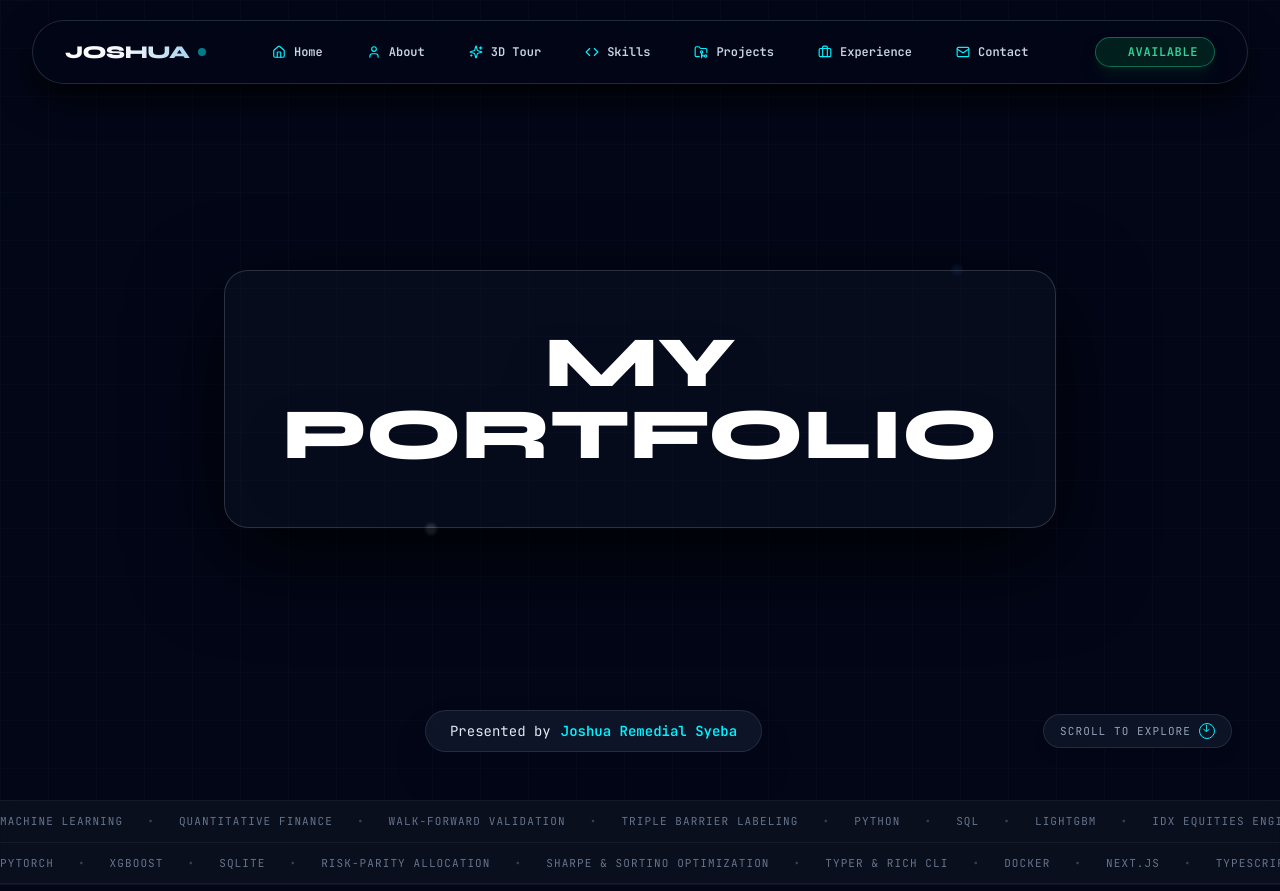
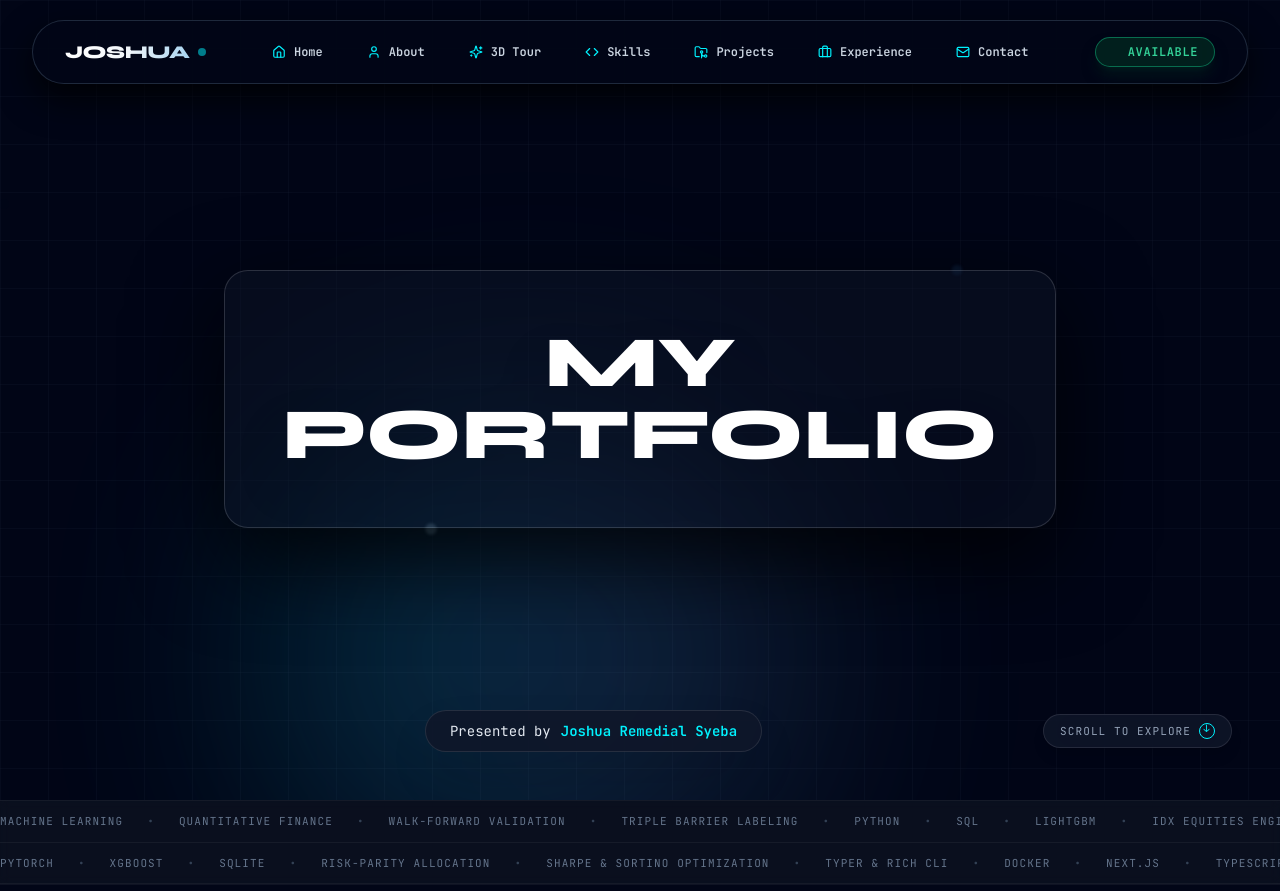
Before and after one commit to Josshua-DSA/Ingenium, a Next.js app: page / in a window 1280 px wide. Shown: the top 891 px of the page. Built offline with nearby package versions, Linux system fonts and the light colour scheme.

Commit message:
feat(hero): implement physical 4-corner traveling orbital spotlight component

```diff
--- a/app/globals.css
+++ b/app/globals.css
@@ -125,18 +125,37 @@ body {
   animation-play-state: paused;
 }
 
-/* Traveling Orbital Background Spotlight (Orbit 4 Sudut Layar: Top -> Right -> Bottom -> Left -> Top) */
-@keyframes spotlightOrbit {
-  0%   { background-position: 50% -20%; }
-  25%  { background-position: 120% 50%; }
-  50%  { background-position: 50% 120%; }
-  75%  { background-position: -20% 50%; }
-  100% { background-position: 50% -20%; }
+/* Physical Traveling Orbital Light Beam (Orbiting 4 Corners: Top -> Right -> Bottom -> Left -> Top) */
+@keyframes orbitFourCorners {
+  0% {
+    top: 5%;
+    left: 50%;
+    transform: translate(-50%, -50%);
+  }
+  25% {
+    top: 50%;
+    left: 90%;
+    transform: translate(-50%, -50%);
+  }
+  50% {
+    top: 90%;
+    left: 50%;
+    transform: translate(-50%, -50%);
+  }
+  75% {
+    top: 50%;
+    left: 10%;
+    transform: translate(-50%, -50%);
+  }
+  100% {
+    top: 5%;
+    left: 50%;
+    transform: translate(-50%, -50%);
+  }
 }
 
-.animate-spotlight-orbit {
-  background-size: 140% 140%;
-  animation: spotlightOrbit 16s ease-in-out infinite;
+.animate-orbital-glow {
+  animation: orbitFourCorners 12s cubic-bezier(0.4, 0, 0.2, 1) infinite;
 }
 
 /* Cinematic Entry Animation (Blur-in to Sharp) */
--- a/components/sections/HeroSection.tsx
+++ b/components/sections/HeroSection.tsx
@@ -1,4 +1,5 @@
 import { BarChart3, Database, Code, Cpu } from 'lucide-react'
+import { OrbitalSpotlight } from '@/components/ui/OrbitalSpotlight'
 
 export function HeroSection() {
   return (
@@ -6,8 +7,11 @@ export function HeroSection() {
       id="home"
       className="relative w-full min-h-screen flex flex-col justify-between items-center overflow-hidden pt-28 pb-12 bg-slate-950 text-white"
     >
-      {/* 1. Subtle Architectural Grid Coordinates Background */}
-      <div className="absolute inset-0 z-0 pointer-events-none opacity-[0.12]">
+      {/* 1. Physical 4-Corner Traveling Orbital Spotlight */}
+      <OrbitalSpotlight />
+
+      {/* 2. Subtle Architectural Grid Coordinates Background */}
+      <div className="absolute inset-0 z-0 pointer-events-none opacity-[0.15]">
         <svg className="w-full h-full" xmlns="http://www.w3.org/2000/svg">
           <defs>
             <pattern id="hero-grid" width="48" height="48" patternUnits="userSpaceOnUse">
@@ -17,9 +21,6 @@ export function HeroSection() {
           <rect width="100%" height="100%" fill="url(#hero-grid)" />
         </svg>
       </div>
-
-      {/* 2. Traveling Orbital Background Spotlight (Merambat mengorbit 4 sudut layar: Top -> Right -> Bottom -> Left -> Top) */}
-      <div className="absolute inset-0 z-0 pointer-events-none bg-[radial-gradient(ellipse_70%_70%_at_var(--tw-gradient-stops),rgba(46,109,173,0.45),rgba(0,229,255,0.15),transparent_70%)] animate-spotlight-orbit" />
 
       {/* 3. Floating Ambient Micro Particles */}
       <div className="absolute inset-0 z-0 pointer-events-none">
--- /dev/null
+++ b/components/ui/OrbitalSpotlight.tsx
@@ -0,0 +1,12 @@
+export function OrbitalSpotlight() {
+  return (
+    <div className="absolute inset-0 z-0 pointer-events-none overflow-hidden">
+      {/* Primary Cyan Orbital Glowing Orb */}
+      <div
+        className="absolute w-[500px] h-[500px] rounded-full bg-gradient-to-r from-frost-cyan via-arctic-blue to-frost-mid opacity-40 blur-[120px] animate-orbital-glow"
+      />
+      {/* Secondary Ambient Backdrop Layer */}
+      <div className="absolute inset-0 bg-slate-950/40" />
+    </div>
+  )
+}
```
